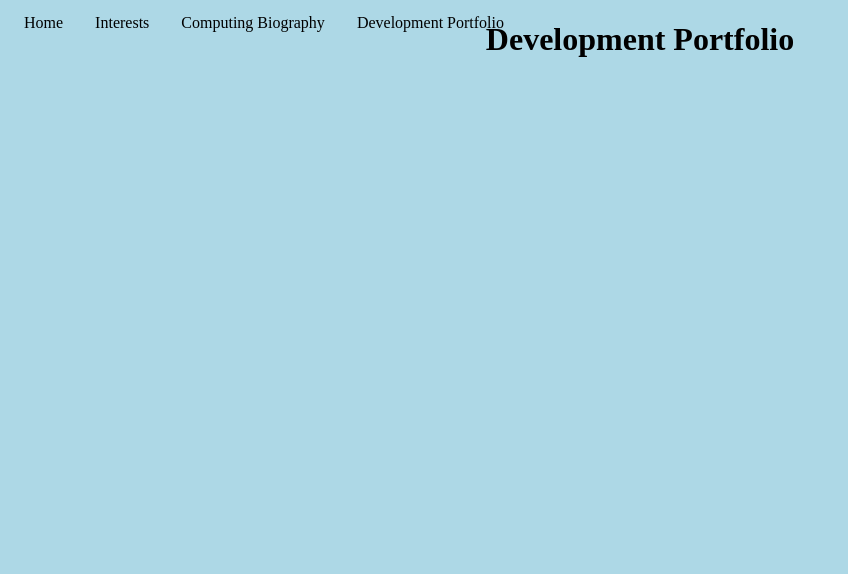
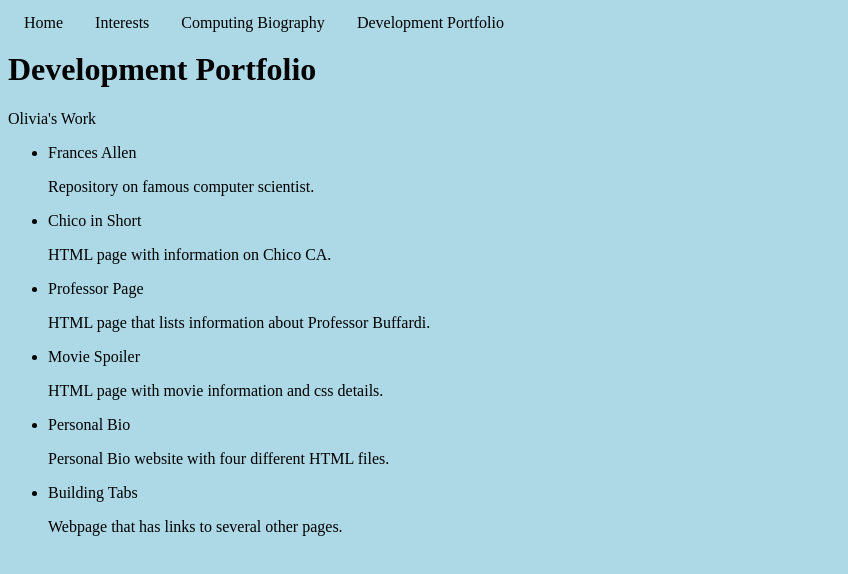
Before and after one commit to OliviaAbbott/PersonalBio, a plain HTML site: page developmentPortfolio.html in a window 1280 px wide. Shown: the whole page, without its empty margins (0-848 px from the left). Drawn offline with Linux system fonts and the light colour scheme.

Commit message:
Finished other pages and added css

```diff
--- a/developmentPortfolio.html
+++ b/developmentPortfolio.html
@@ -7,7 +7,7 @@
 </head>
 
 <body>
-  <h1 id="center"> Development Portfolio </h1>
+  <h1 id="title"> Development Portfolio </h1>
   <ul class="links">
     <li class="nav_bar">
       <a class = "navigation" href="file:///Users/oabbott/CINS%20110/PersonalBio/index.html"
@@ -26,4 +26,31 @@
       target="_blank">Development Portfolio</a>
     </li>
   </ul>
+  <a href="https://github.com/OliviaAbbott" target="_blank"> Olivia's Work </a>
+  <ul>
+    <li>
+      <a href="https://github.com/OliviaAbbott/Frances-Allen" target="_blank"> Frances Allen </a>
+      <p> Repository on famous computer scientist. </p>
+    </li>
+    <li>
+      <a href="https://github.com/OliviaAbbott/ChicoInShort" target="_blank"> Chico in Short </a>
+      <p> HTML page with information on Chico CA. </p>
+    </li>
+    <li>
+      <a href="https://github.com/OliviaAbbott/ProfessorPage" target="_blank"> Professor Page </a>
+      <p> HTML page that lists information about Professor Buffardi. </p>
+    </li>
+    <li>
+      <a href="https://github.com/OliviaAbbott/MovieSpoiler" target="_blank"> Movie Spoiler </a>
+      <p> HTML page with movie information and css details. </p>
+    </li>
+    <li>
+      <a href="https://github.com/OliviaAbbott/PersonalBio" target="_blank"> Personal Bio </a>
+      <p> Personal Bio website with four different HTML files. </p>
+    </li>
+    <li>
+      <a href="https://github.com/OliviaAbbott/BuildingTabs" target="_blank"> Building Tabs </a>
+      <p> Webpage that has links to several other pages. </p>
+    </li>
+  </ul>
 </body>
--- a/personalBio.css
+++ b/personalBio.css
@@ -1,8 +1,8 @@
 body{
   background-color: Lightblue;
 }
-#center{
-  text-align:center;
+#title{
+  padding-top: 30px;
 }
 
 .links {
@@ -19,16 +19,23 @@ body{
     float: left;
 }
 
-a {
+a.navigation {
     display: block;
-    color: black;
     text-align: center;
     padding: 14px 16px;
-    text-decoration: none;
 }
 
+a {
+  color: black;
+  text-decoration: none;
+
+}
 a:hover{
   color: Indianred;
+}
+
+div li{
+  font-family: "Arial", Arial, serif;
 }
 
 #columns {
```
Also changed, not shown: computingBio.html (+10 -1 lines), index.html (+5 -5 lines), interests.html (+1 -1 lines).
